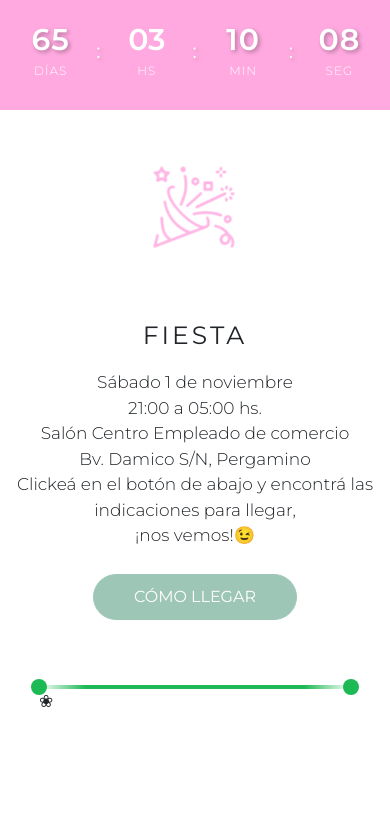
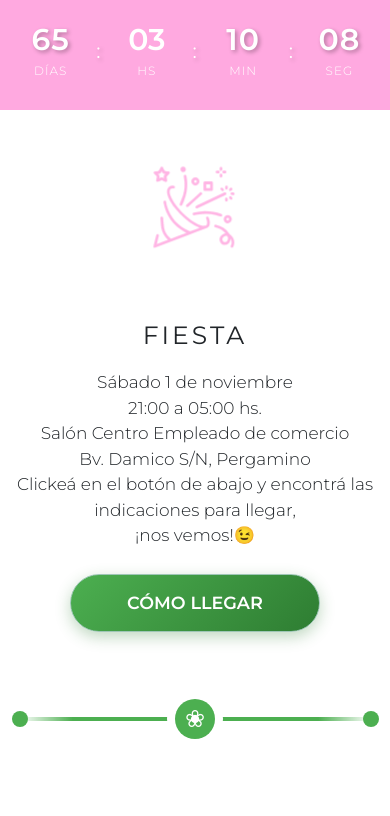
Before and after one commit to alfonsinapf/invitacion_XV_previa, a website: page index.html in a window 390 px wide. Shown: the part 954-1770 px from the top of the page. Drawn offline with Linux system fonts and the light colour scheme.

Commit message:
Update index.html

```diff
--- a/index.html
+++ b/index.html
@@ -321,7 +321,7 @@
         .divider-line {
             height: 100%;
             width: 100%;
-            background: linear-gradient(90deg, transparent 0%, #1DB954 15%, #1DB954 85%, transparent 100%);
+            background: linear-gradient(90deg, transparent 0%, #4CAF50 15%, #4CAF50 85%, transparent 100%);
             border-radius: 2px;
             position: relative;
         }
@@ -333,7 +333,7 @@
             transform: translateY(-50%);
             width: 16px;
             height: 16px;
-            background: #1DB954;
+            background: #4CAF50;
             border-radius: 50%;
         }
 
@@ -347,7 +347,66 @@
             transform: translate(50%, -50%);
         }
 
+        .divider-leaf {
+            position: absolute;
+            top: 50%;
+            left: 50%;
+            transform: translate(-50%, -50%);
+            width: 40px;
+            height: 40px;
+            background: #4CAF50;
+            border-radius: 50%;
+            display: flex;
+            align-items: center;
+            justify-content: center;
+            color: white;
+            font-size: 24px;
+            box-shadow: 0 0 0 8px white;
+            z-index: 2;
+        }
 
+        .btn {
+            display: block;
+            width: 250px;
+            margin: 20px auto;
+            padding: 15px;
+            background: linear-gradient(135deg, #4CAF50 0%, #2E7D32 100%);
+            color: white;
+            text-align: center;
+            text-decoration: none;
+            border-radius: 50px;
+            font-weight: 600;
+            font-size: 1.1rem;
+            box-shadow: 0 5px 15px rgba(46, 125, 50, 0.3);
+            transition: all 0.3s ease;
+        }
+
+        .btn:hover {
+            transform: translateY(-3px);
+            box-shadow: 0 8px 20px rgba(46, 125, 50, 0.4);
+        }
+
+        @media (max-width: 600px) {
+            .container {
+                border-radius: 10px;
+            }
+
+            h1 {
+                font-size: 2rem;
+            }
+
+            .section {
+                padding: 20px;
+            }
+
+            .section-title {
+                font-size: 1.5rem;
+            }
+
+            .divider {
+                width: 90%;
+            }
+        }
 
         /* Scrollbar personalizada */
         .track-list::-webkit-scrollbar {
```
